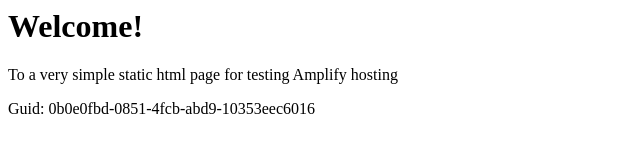
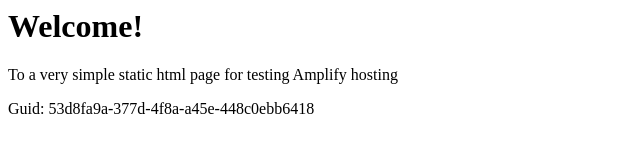
Before and after one commit to aws-aemilia-dub/Github-PR-Commit-Integration-Test-DoNotTouch-GithubWebhookPreviewCanaryTest-v1-preprod-eu-west-1, a website: page src/index.html in a window 1280 px wide. Shown: the full height of the page, 0-640 px from the left. Drawn offline with Linux system fonts and the light colour scheme.

Commit message:
commit from integ tests

```diff
--- a/src/index.html
+++ b/src/index.html
@@ -12,6 +12,6 @@
 <body>
     <h1>Welcome!</h1>
     <p>To a very simple static html page for testing Amplify hosting</p>
-    <p>Guid: 0b0e0fbd-0851-4fcb-abd9-10353eec6016</p></body>
+    <p>Guid: 53d8fa9a-377d-4f8a-a45e-448c0ebb6418</p></body>
 
 </html>
```
